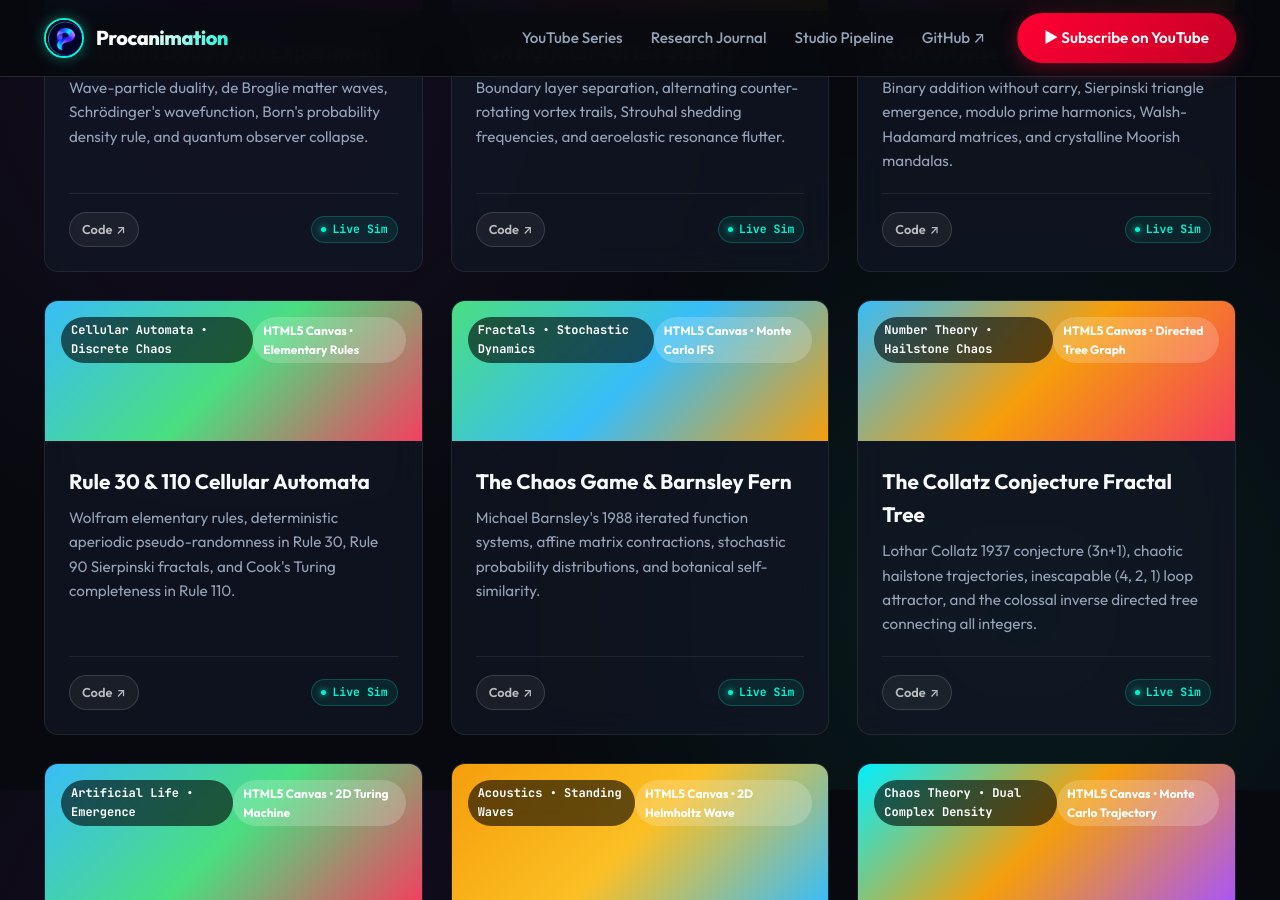
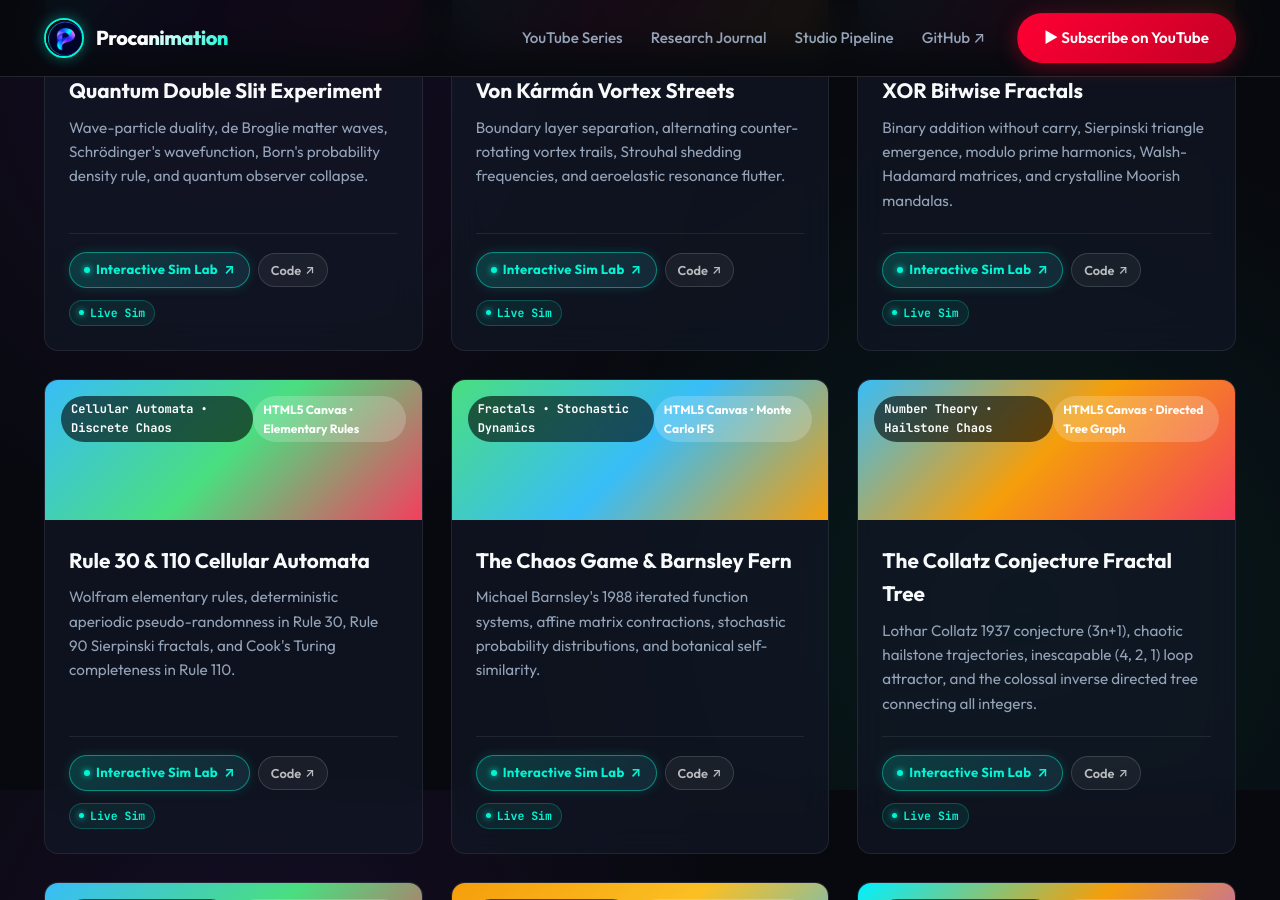
Before and after one commit to procanimation/procanimation.github.io, a Jekyll site: the page built from index.html, in a window 1280 px wide and 900 px high, scrolled down 8210 px. Built offline with Jekyll 4.4.1, drawn with Linux system fonts in a browser that asks for light colours; some of the changed text lies outside the part shown.

Commit message:
feat(website): update project categories, direct lab launch buttons and demo URLs for all experiments

```diff
--- a/_includes/projects.html
+++ b/_includes/projects.html
@@ -27,8 +27,9 @@
           <p>{{ proj.description }}</p>
           <div class="project-card-actions">
             <div class="btn-action-group">
-              {% if proj.article_url %}
-              <a href="{{ proj.article_url }}" class="btn-lab-launch">
+              {% assign lab_url = proj.article_url | default: proj.demo_url %}
+              {% if lab_url %}
+              <a href="{{ lab_url }}" class="btn-lab-launch">
                 <span class="btn-glow-dot"></span>
                 <span>Interactive Sim Lab</span>
                 <span class="btn-arrow">↗</span>
```
Also changed, not shown: _data/projects.yml (+40 -0 lines).
